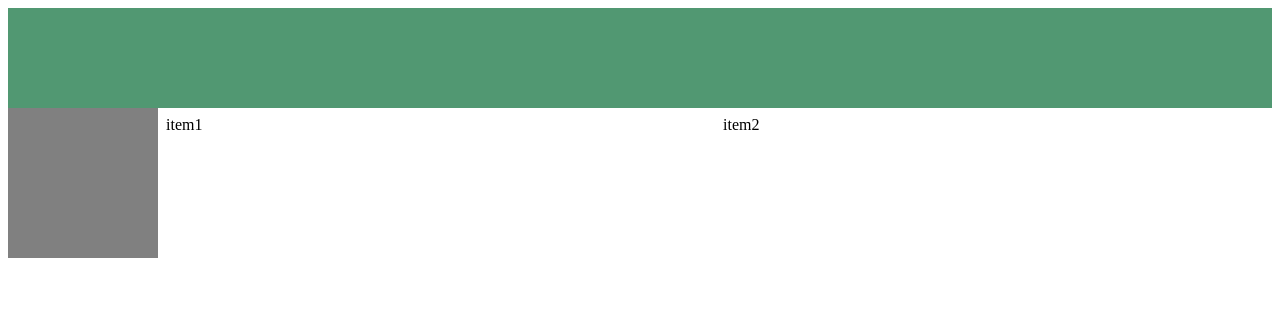
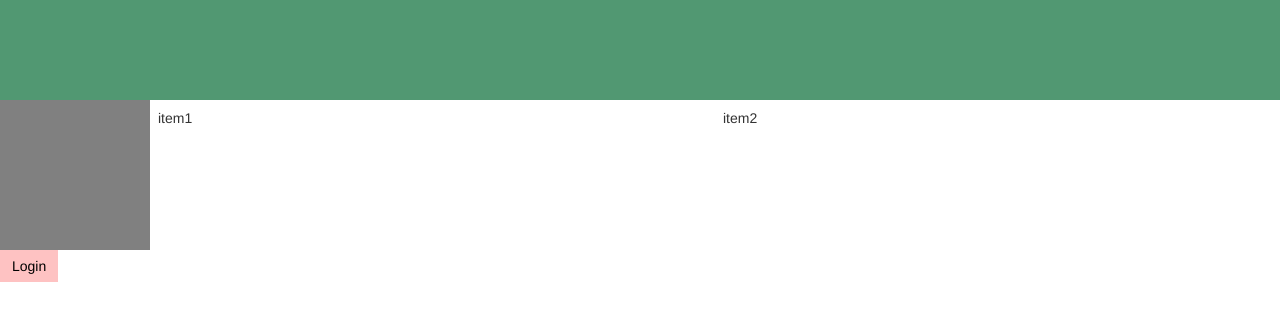
Before and after one commit to SanjiStew/paola_saundra_project, a React (Create React App) app in the folder client/: page / in a window 1280 px wide. Shown: the top 320 px of the page. Built offline with nearby package versions, Linux system fonts and the light colour scheme.

Commit message:
created butttons

```diff
--- a/client/public/index.html
+++ b/client/public/index.html
@@ -10,6 +10,7 @@
     -->
     <link rel="manifest" href="%PUBLIC_URL%/manifest.json">
     <link rel="shortcut icon" href="%PUBLIC_URL%/favicon.ico">
+    <link href="https://maxcdn.bootstrapcdn.com/bootstrap/3.3.7/css/bootstrap.min.css" rel="stylesheet" integrity="sha384-BVYiiSIFeK1dGmJRAkycuHAHRg32OmUcww7on3RYdg4Va+PmSTsz/K68vbdEjh4u" crossorigin="anonymous">
     <!--
       Notice the use of %PUBLIC_URL% in the tags above.
       It will be replaced with the URL of the `public` folder during the build.
--- /dev/null
+++ b/client/src/components/Buttons/Button.css
@@ -0,0 +1,21 @@
+.btn{
+    border-radius: 0;
+    border-width: 0px;
+
+
+}
+.btn-success{
+    background-color: #8aea92;
+    color: black;
+
+}
+
+.btn-default{
+    background-color: #3b5249;
+    color: white;
+}
+
+.btn-cancel{
+    background-color: #fec2c2;
+    color: black;
+}
--- a/client/src/components/Buttons/Button.js
+++ b/client/src/components/Buttons/Button.js
@@ -0,0 +1,13 @@
+import React, { Component } from 'react';
+import './Button.css';
+
+class Button extends Component {
+    render() {
+        return (
+            <button type="button" className="btn btn-cancel">Login</button>
+        );
+    }
+}
+
+
+export default Button;
--- a/client/src/components/app/App.js
+++ b/client/src/components/app/App.js
@@ -2,6 +2,7 @@ import React, { Component } from 'react';
 import './App.css';
 import Header from '../Header/Header';
 import Card from '../Card/Card';
+import Button from '../Buttons/Button';
 
 
 class App extends Component {
@@ -10,6 +11,7 @@ class App extends Component {
       <div>
       <Header/>
       <Card/>
+      <Button/>
       </div>
     );
   }
```
